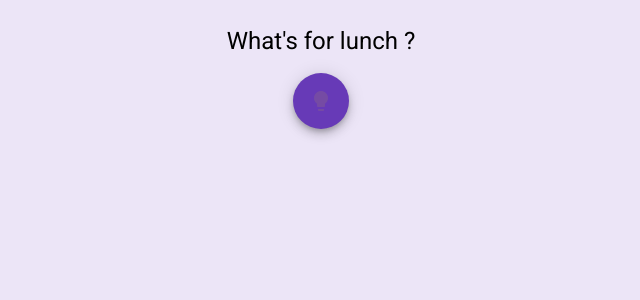
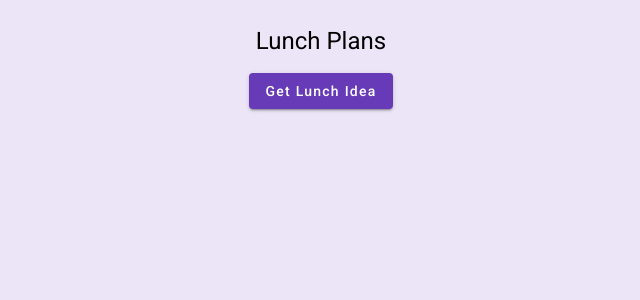
Before and after one commit to yuriykatko/lunch-plans, an Angular app: page / in a window 1280 px wide. Shown: the top 300 px of the page, without its empty margins (319-959 px from the left). Built offline with nearby package versions, Linux system fonts and the light colour scheme.

Commit message:
better idea generator

```diff
--- a/src/app/components/idea-generator/idea-generator.component.html
+++ b/src/app/components/idea-generator/idea-generator.component.html
@@ -1,14 +1,14 @@
 <div class="generator-outer">
-  <h1>What's for lunch ?</h1>
+  <h1>Lunch Plans</h1>
 
   <button
     id="generate-btn"
-    mat-fab
+    mat-raised-button
     title="Generate Lunch Idea"
     color="primary"
     title="Get Lunch Idea"
     (click)="getLunchIdea()"
   >
-    <mat-icon>lightbulb</mat-icon>
+    Get Lunch Idea
   </button>
 </div>
--- a/src/app/components/idea-generator/idea-generator.component.scss
+++ b/src/app/components/idea-generator/idea-generator.component.scss
@@ -1,20 +1,5 @@
 .generator-outer {
   padding: 25px;
   text-align: center;
+  margin-bottom: 20px;
 }
-
-#generate-btn {
-  color: #eade14;
-  animation: glow 3s infinite;
-
-  &:hover {
-    color: #eade14;
-    animation: none;
-  }
-}
-
-@keyframes glow {
-  50% {
-    color: #eade141c;
-  }
-}
```
